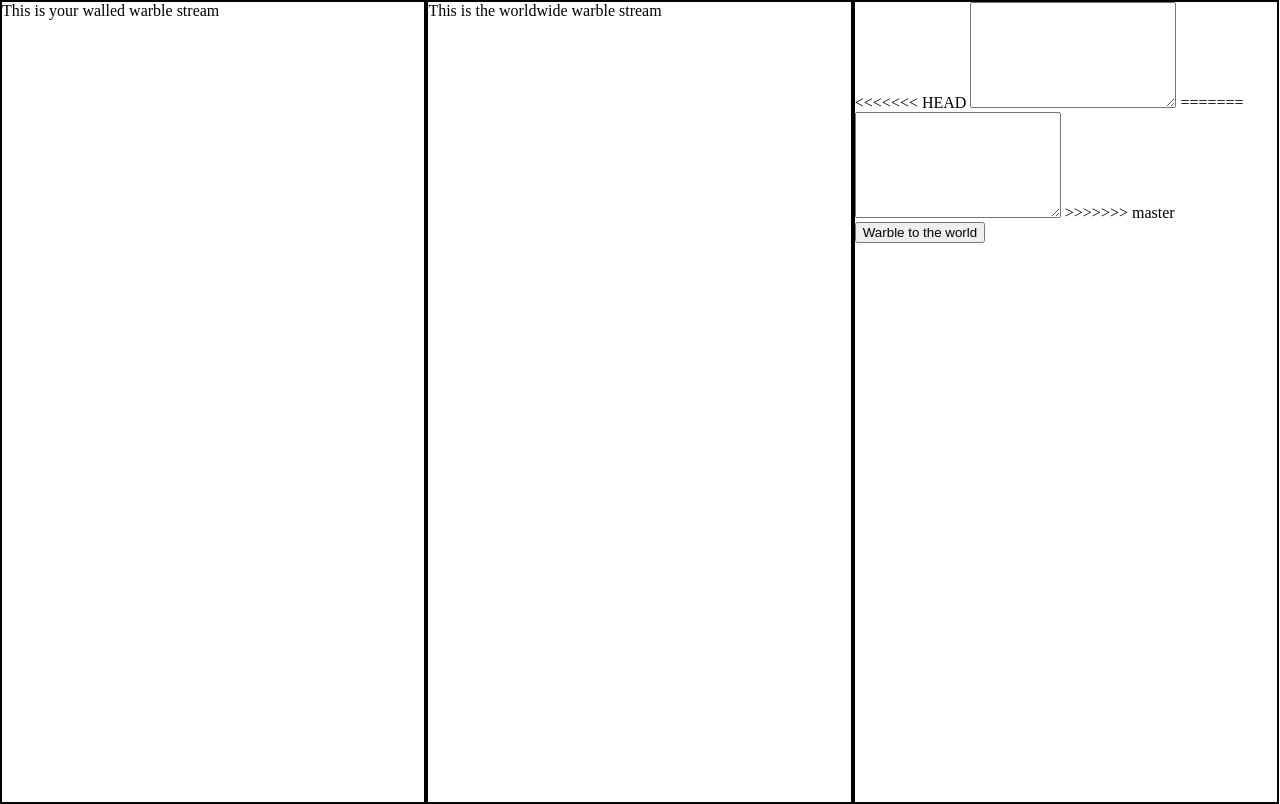
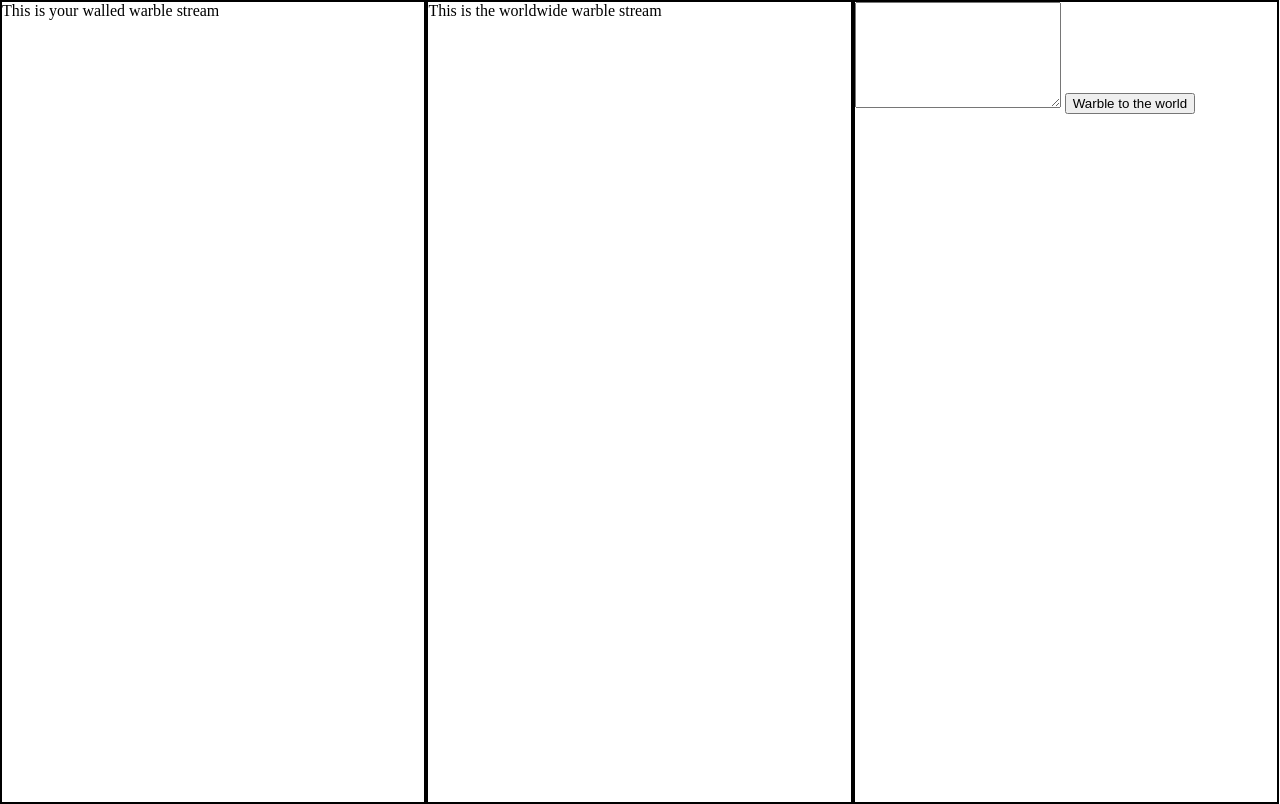
Before and after one commit to CodersInDev/warbler, a website: page index.html in a window 1280 px wide. Drawn offline with nearby package versions, Linux system fonts and the light colour scheme.

Commit message:
Update index.html

```diff
--- a/index.html
+++ b/index.html
@@ -21,13 +21,8 @@
 		</div>
 
 		<div id="warbleWrap" class="column">
-<<<<<<< HEAD
+
 			<textarea id="warbleBox" maxlength="141"></textarea>
-=======
-			<textarea id="warbleBox" maxlength="141">
-
-			</textarea>
->>>>>>> master
 
 			<input id='warbleSubmit' type="button" value="Warble to the world">
 		</div>
```
